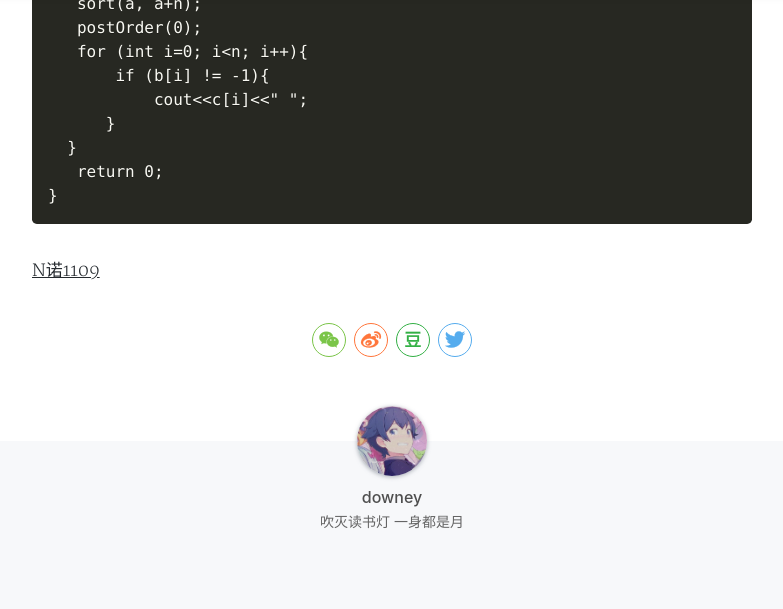
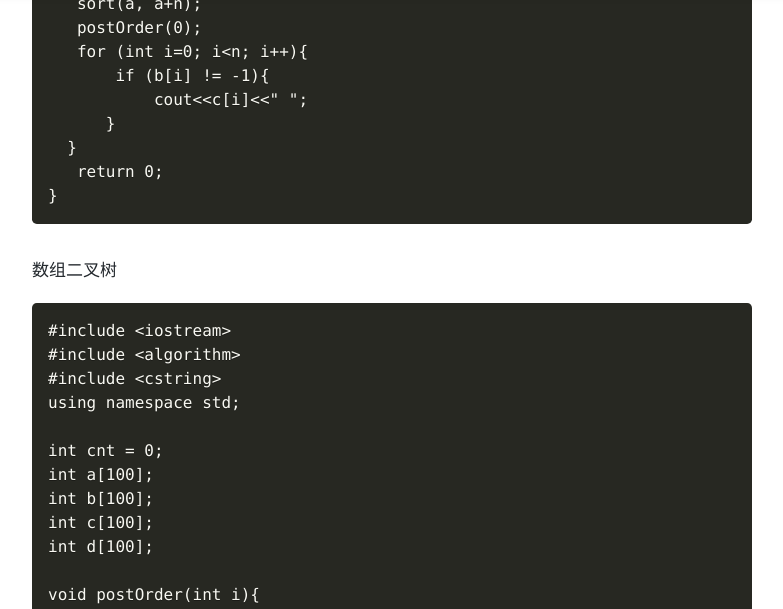
Before and after one commit to geekgitcode/geekgitcode.github.io, a Jekyll site: the page built from _posts/2021-08-30-creat-binary-tree.md, in a window 1280 px wide and 1400 px high, scrolled down 9385 px. Shown: the top 609 px of the window, without its empty margins (248-1031 px from the left). Built offline with Jekyll 4.4.1, drawn with Linux system fonts in a browser that asks for light colours; nearby versions of some CDN libraries; a style sheet for code colours, icons or effects is not loaded; some of the changed text lies outside the part shown; grey boxes are pictures that could not be loaded.

Commit message:
Update 2021-08-30-creat-binary-tree.md

````diff
--- a/_posts/2021-08-30-creat-binary-tree.md
+++ b/_posts/2021-08-30-creat-binary-tree.md
@@ -392,4 +392,54 @@
 }
 ```
 
+数组二叉树
+
+```
+#include <iostream>
+#include <algorithm>
+#include <cstring>
+using namespace std;
+
+int cnt = 0;
+int a[100];
+int b[100];
+int c[100];
+int d[100];
+
+void postOrder(int i){
+    if (b[2*i+1] != -1)
+       postOrder(2*i+1);
+   c[i] = a[cnt++];
+   if (b[2*i+2] != -1)
+       postOrder(2*i+2);
+}
+
+void preorder(int i){
+   d[i] = a[cnt++];
+   if (b[2*i+1] != -1)
+       preorder(2*i+1);
+   if (b[2*i+2] != -1)
+       preorder(2*i+2);
+}
+
+int main() {
+    int n;
+   	cin>>n;
+   	memset(b, -1, sizeof(b));
+   	memset(c, -1, sizeof(c));
+   	for (int i=0; i<n; i++){
+       	cin>>a[i];
+       	b[i] = 1;
+  	}
+   	sort(a, a+n);
+   	preorder(0);
+   	for (int i=0; i<n; i++){
+       	if (b[i] != -1){
+           	cout<<d[i]<<" ";
+     	}
+   	}
+   	return 0;
+}
+```
+
 [N诺1109](http://www.noobdream.com/DreamJudge/Issue/page/1109/)
````
